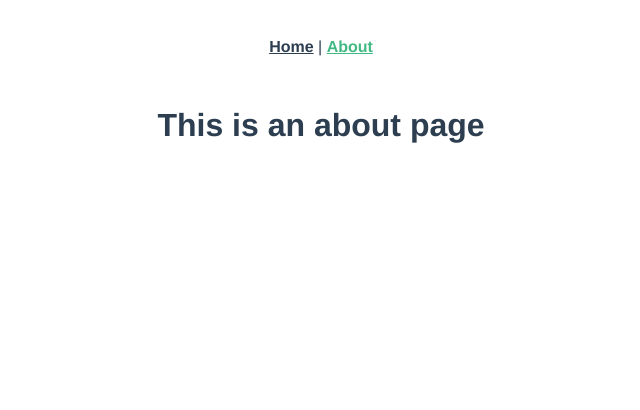
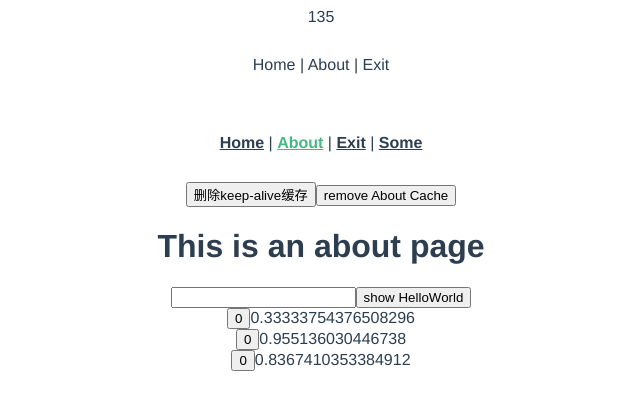
Before and after one commit to fncheng/frontend-learn, a Vue app: page /#/about in a window 1280 px wide. Shown: the top 410 px of the page, without its empty margins (319-959 px from the left). Built offline with nearby package versions, Linux system fonts and the light colour scheme; no server answers.

Commit message:
fix: prefetch,preload,组件懒加载

```diff
--- a/src/App.vue
+++ b/src/App.vue
@@ -1,12 +1,94 @@
 <template>
   <div id="app">
-    <div id="nav">
+    <tags-list />
+    <div class="nav">
+      <span @click="urlTo('/')">Home</span> |
+      <span @click="urlTo('/about')">About</span> |
+      <span @click="urlTo('/exit')">Exit</span>
+    </div>
+    <div class="nav">
       <router-link to="/">Home</router-link> |
-      <router-link to="/about">About</router-link>
+      <router-link to="/about">About</router-link> |
+      <router-link to="/exit">Exit</router-link> |
+      <app-link to="/some">Some</app-link>
     </div>
-    <router-view />
+    <div>
+      <button @click="removeKeepAlive('About')">删除keep-alive缓存</button>
+      <button @click="removeCache">remove About Cache</button>
+    </div>
+    <keep-alive :include="routerCacheList">
+      <router-view />
+    </keep-alive>
   </div>
 </template>
+
+<script>
+import AppLink from './components/AppLink.vue'
+import TagsList from './components/TagsList.vue'
+export default {
+  name: 'App',
+  components: {
+    AppLink,
+    TagsList,
+  },
+  data() {
+    return {}
+  },
+  computed: {
+    routerCacheList: {
+      get() {
+        return this.$store.state.routerCacheList
+      },
+      set(val) {
+        console.log(val)
+      },
+    },
+    routerCacheLessList() {
+      return ['HelloWorld']
+    },
+  },
+  created() {
+    console.log('created', this.$store)
+  },
+  updated() {
+    // this可以拿到keep-alive 子组件的vnode，this.$children 是个数组
+    console.log('updated', this)
+  },
+  methods: {
+    handleClick() {
+      console.log(111)
+    },
+    urlTo(path) {
+      // const keepAlive = this.$children
+      this.$router.push(path)
+    },
+    removeKeepAlive(name) {
+      const vnode = this.$children.find((item) => {
+        const array = item.$vnode.tag.split('-')
+        const tagName = array[array.length - 1] // 组件名
+        return tagName === name
+      })
+      if (vnode) {
+        console.log('vnode', vnode)
+        vnode.$destroy()
+        // const vm = vnode.$vnode.componentInstance
+        // console.log('componentInstance: ', vm)
+        // vm.$destroy()
+      } else {
+        alert('无缓存')
+      }
+      console.log('keep-alive已删除', this.$children)
+    },
+    removeCache() {
+      this.$store.commit('REMOVE_CACHE', 'About')
+      // this.routerCacheList = this.routerCacheList.filter(
+      //   (item) => item !== 'About'
+      // )
+      // this.routerCacheList.push('About')
+    },
+  },
+}
+</script>
 
 <style lang="scss">
 #app {
@@ -17,7 +99,7 @@
   color: #2c3e50;
 }
 
-#nav {
+.nav {
   padding: 30px;
 
   a {
--- /dev/null
+++ b/src/components/AboutChild.vue
@@ -0,0 +1,26 @@
+<template>
+  <div>
+    <button @click="handleClick">
+      <slot name="number"></slot>
+    </button>
+    <span>{{ Math.random() }}</span>
+  </div>
+</template>
+
+<script>
+export default {
+  props: {
+    number: Number,
+  },
+  updated() {
+    console.log('child component update')
+  },
+  methods: {
+    handleClick() {
+      this.$emit('click')
+    },
+  },
+}
+</script>
+
+<style></style>
--- /dev/null
+++ b/src/components/AppLink.vue
@@ -0,0 +1,29 @@
+<template>
+  <router-link :to="$attrs.to" custom v-slot="{ href, navigate, isActive }">
+    <!-- {{ href }} {{ isActive }} {{ navigate }} 111{{ $attrs }} -->
+    <a
+      :href="href"
+      :active="isActive"
+      :class="isActive ? 'router-link-exact-active router-link-active' : ''"
+    >
+      <slot />
+    </a>
+  </router-link>
+</template>
+
+<script>
+export default {
+  name: 'AppLink',
+  inheritAttrs: false,
+  created() {
+    console.log('attrs', this.$attrs)
+  },
+  methods: {
+    handleClick(navigate) {
+      console.log('click', this.$attrs, navigate)
+    },
+  },
+}
+</script>
+
+<style></style>
--- a/src/components/HelloWorld.vue
+++ b/src/components/HelloWorld.vue
@@ -1,104 +1,8 @@
 <template>
   <div class="hello">
-    <h1>{{ msg }}</h1>
-    <p>
-      For a guide and recipes on how to configure / customize this project,<br />
-      check out the
-      <a href="https://cli.vuejs.org" target="_blank" rel="noopener"
-        >vue-cli documentation</a
-      >.
-    </p>
-    <h3>Installed CLI Plugins</h3>
-    <ul>
-      <li>
-        <a
-          href="https://github.com/vuejs/vue-cli/tree/dev/packages/%40vue/cli-plugin-babel"
-          target="_blank"
-          rel="noopener"
-          >babel</a
-        >
-      </li>
-      <li>
-        <a
-          href="https://github.com/vuejs/vue-cli/tree/dev/packages/%40vue/cli-plugin-router"
-          target="_blank"
-          rel="noopener"
-          >router</a
-        >
-      </li>
-      <li>
-        <a
-          href="https://github.com/vuejs/vue-cli/tree/dev/packages/%40vue/cli-plugin-vuex"
-          target="_blank"
-          rel="noopener"
-          >vuex</a
-        >
-      </li>
-      <li>
-        <a
-          href="https://github.com/vuejs/vue-cli/tree/dev/packages/%40vue/cli-plugin-eslint"
-          target="_blank"
-          rel="noopener"
-          >eslint</a
-        >
-      </li>
-    </ul>
-    <h3>Essential Links</h3>
-    <ul>
-      <li>
-        <a href="https://vuejs.org" target="_blank" rel="noopener">Core Docs</a>
-      </li>
-      <li>
-        <a href="https://forum.vuejs.org" target="_blank" rel="noopener"
-          >Forum</a
-        >
-      </li>
-      <li>
-        <a href="https://chat.vuejs.org" target="_blank" rel="noopener"
-          >Community Chat</a
-        >
-      </li>
-      <li>
-        <a href="https://twitter.com/vuejs" target="_blank" rel="noopener"
-          >Twitter</a
-        >
-      </li>
-      <li>
-        <a href="https://news.vuejs.org" target="_blank" rel="noopener">News</a>
-      </li>
-    </ul>
-    <h3>Ecosystem</h3>
-    <ul>
-      <li>
-        <a href="https://router.vuejs.org" target="_blank" rel="noopener"
-          >vue-router</a
-        >
-      </li>
-      <li>
-        <a href="https://vuex.vuejs.org" target="_blank" rel="noopener">vuex</a>
-      </li>
-      <li>
-        <a
-          href="https://github.com/vuejs/vue-devtools#vue-devtools"
-          target="_blank"
-          rel="noopener"
-          >vue-devtools</a
-        >
-      </li>
-      <li>
-        <a href="https://vue-loader.vuejs.org" target="_blank" rel="noopener"
-          >vue-loader</a
-        >
-      </li>
-      <li>
-        <a
-          href="https://github.com/vuejs/awesome-vue"
-          target="_blank"
-          rel="noopener"
-          >awesome-vue</a
-        >
-      </li>
-    </ul>
+    <h3>count: {{ count }}</h3>
+    组件<input type="text" />
+    <button @click="number++">{{ number }}</button>
   </div>
 </template>
 
@@ -106,7 +10,15 @@
 export default {
   name: 'HelloWorld',
   props: {
-    msg: String,
+    count: Number,
+  },
+  data() {
+    return {
+      number: 0,
+    }
+  },
+  updated() {
+    console.log('子组件更新')
   },
 }
 </script>
--- /dev/null
+++ b/src/components/TagsList.vue
@@ -0,0 +1,18 @@
+<template>
+  <div>
+    <span v-for="item in list" :key="item">{{ item }}</span>
+  </div>
+</template>
+
+<script>
+export default {
+  name: 'TagsList',
+  data() {
+    return {
+      list: [1, 3, 5],
+    }
+  },
+}
+</script>
+
+<style></style>
--- a/src/router/index.js
+++ b/src/router/index.js
@@ -1,6 +1,7 @@
 import Vue from 'vue'
 import VueRouter from 'vue-router'
-import Home from '../views/Home.vue'
+import store from '../store'
+import Home from '@/views/Home.vue'
 
 Vue.use(VueRouter)
 
@@ -9,6 +10,7 @@ const routes = [
     path: '/',
     name: 'Home',
     component: Home,
+    // component: () => import(/* webpackChunkName: "home" */ '../views/Home.vue'),
   },
   {
     path: '/about',
@@ -16,8 +18,17 @@ const routes = [
     // route level code-splitting
     // this generates a separate chunk (about.[hash].js) for this route
     // which is lazy-loaded when the route is visited.
-    component: () =>
-      import(/* webpackChunkName: "about" */ '../views/About.vue'),
+    component: (resolve) => require(['@/views/About'], resolve),
+  },
+  {
+    path: '/exit',
+    name: 'Exit',
+    component: () => import(/* webpackChunkName: "exit" */ '../views/Exit.vue'),
+  },
+  {
+    path: '/some',
+    name: 'Some',
+    component: () => import(/* webpackChunkName: "some" */ '../views/Some.vue'),
   },
 ]
 
@@ -25,4 +36,11 @@ const router = new VueRouter({
   routes,
 })
 
+router.beforeEach((to, from, next) => {
+  console.log('to: ', to)
+  console.log('from: ', from)
+  store.commit('ADD_CACHE', to.name)
+  next()
+})
+
 export default router
--- a/src/views/About.vue
+++ b/src/views/About.vue
@@ -1,29 +1,78 @@
 <template>
   <div class="about">
     <h1>This is an about page</h1>
+    <input type="text" v-model="msg" />
+    <button @click="toggleShow">show HelloWorld</button>
+    <div class="test" v-if="show">
+      <about-child @click="number1++" :number="number1">
+        <template #number>
+          <span>{{ number1 }}</span>
+        </template>
+      </about-child>
+      <about-child @click="number2++" :number="number2">
+        <span slot="number">{{ number2 }}</span>
+      </about-child>
+      <about-child @click="number3++" :number="number3">
+        <span slot="number">{{ number3 }}</span>
+      </about-child>
+    </div>
+    <hello-world v-else />
   </div>
 </template>
 
 <script>
+import AboutChild from '../components/AboutChild.vue'
+// import HelloWorld from '../components/HelloWorld.vue'
+const HelloWorld = () =>
+  import(/* webpackChunkName: "helloworld" */ '../components/HelloWorld')
 export default {
+  components: { AboutChild, HelloWorld },
   name: 'About',
+  data() {
+    return {
+      msg: '',
+      ws: null,
+      show: true,
+      number1: 0,
+      number2: 0,
+      number3: 0,
+    }
+  },
   mounted() {
-    console.log('About')
-
     if (window.WebSocket) {
       console.log('webscoket服务顺利运行!')
-      const ws = new WebSocket('ws://localhost:3000/socketTest')
-      ws.onopen = (e) => {
-        console.log('onopen')
-        ws.send('Hi', e)
+      const ws = new WebSocket('ws://localhost:3001')
+      this.ws = ws
+      this.ws.onopen = () => {
+        console.log('onopen建立连接')
+        ws.send('Hi')
       }
-      ws.onmessage = (e) => {
+      this.ws.onmessage = (e) => {
         console.log('Message from', e)
       }
-      ws.onerror = (e) => {
+      this.ws.onerror = (e) => {
         console.log('连接失败', e)
       }
     }
   },
+  updated() {
+    console.log('组件更新')
+  },
+  methods: {
+    toggleShow() {
+      this.show = !this.show
+    },
+    handleClick1() {
+      this.number1 = this.number1 + 1
+    },
+    handleClick2() {
+      this.number2 = this.number2 + 1
+    },
+    handleClick3() {
+      this.number3 = this.number3 + 1
+    },
+  },
 }
 </script>
+
+<style lang="scss" scoped></style>
--- /dev/null
+++ b/src/views/Exit.vue
@@ -0,0 +1,18 @@
+<template>
+  <div>
+    <h3>Exit</h3>
+    <input type="text" />
+  </div>
+</template>
+
+<script>
+import Vue from 'vue'
+export default {
+  name: 'Exit',
+  created() {
+    Vue
+  },
+}
+</script>
+
+<style></style>
--- a/src/views/Home.vue
+++ b/src/views/Home.vue
@@ -1,18 +1,40 @@
 <template>
   <div class="home">
-    <img alt="Vue logo" src="../assets/logo.png" />
-    <HelloWorld msg="Welcome to Your Vue.js App" />
+    name: <input type="text" /> <br />
+    age: <input type="number" name="" id="" />
+    <div>
+      total: <button @click="total = total + 1">{{ total }}</button>
+    </div>
+    <div>
+      count: <button @click="count = count + 1">{{ count }}</button>
+    </div>
+    <HelloWorld :count="count" />
   </div>
 </template>
 
 <script>
+const HelloWorld = () =>
+  import(/* webpackChunkName: "helloworld" */ '../components/HelloWorld.vue')
+// import HelloWorld from '../components/HelloWorld.vue'
 // @ is an alias to /src
-import HelloWorld from '@/components/HelloWorld.vue'
 
 export default {
   name: 'Home',
-  components: {
-    HelloWorld,
+  components: { HelloWorld },
+  data() {
+    return {
+      total: 0,
+      count: 10,
+    }
+  },
+  created() {
+    console.log(this)
+  },
+  mounted() {
+    console.log('父组件挂载')
+  },
+  updated() {
+    console.log('父组件更新')
   },
 }
 </script>
--- /dev/null
+++ b/src/views/Some.vue
@@ -0,0 +1,11 @@
+<template>
+  <div>Some</div>
+</template>
+
+<script>
+export default {
+  name: 'Some',
+}
+</script>
+
+<style></style>
--- /dev/null
+++ b/vue.config.js
@@ -0,0 +1,5 @@
+module.exports = {
+  chainWebpack: (config) => {
+    config.plugins.delete('prefetch')
+  },
+}
```
Also changed, not shown: src/store/index.js (+13 -2 lines).
